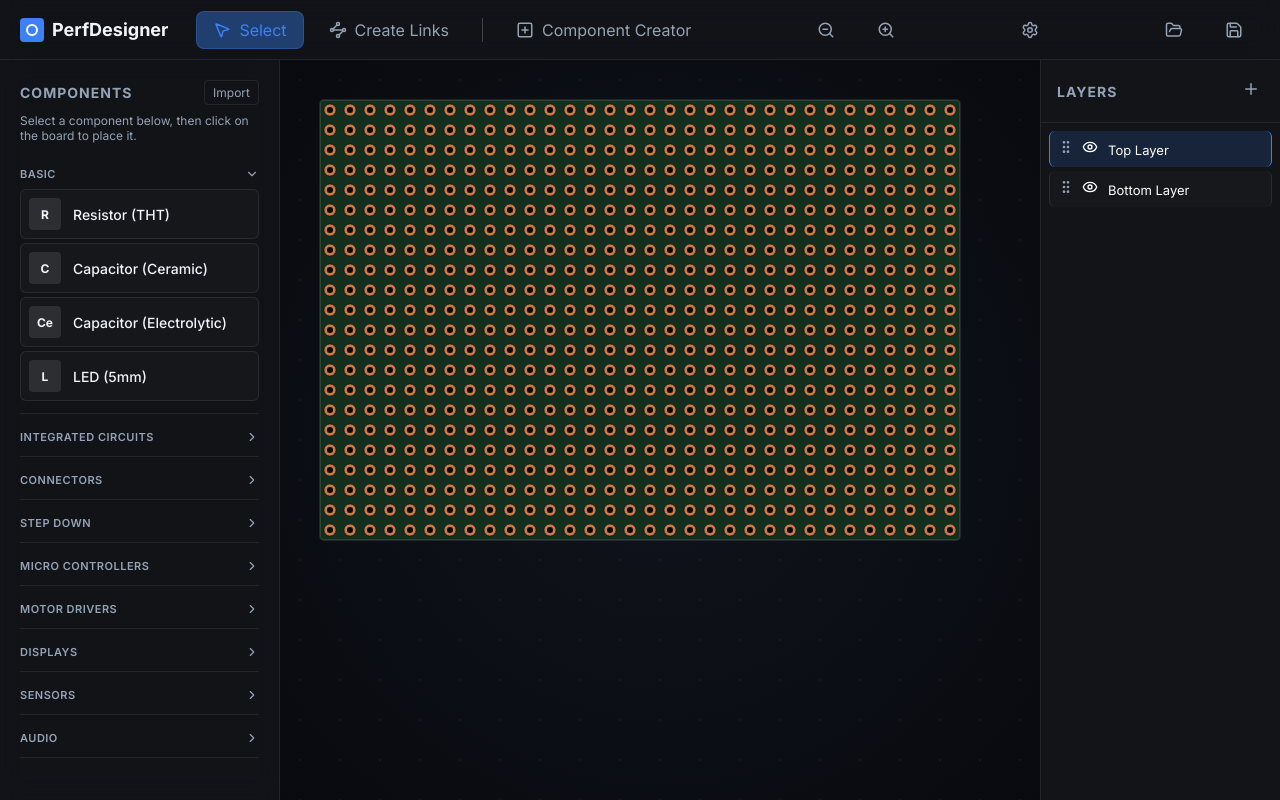
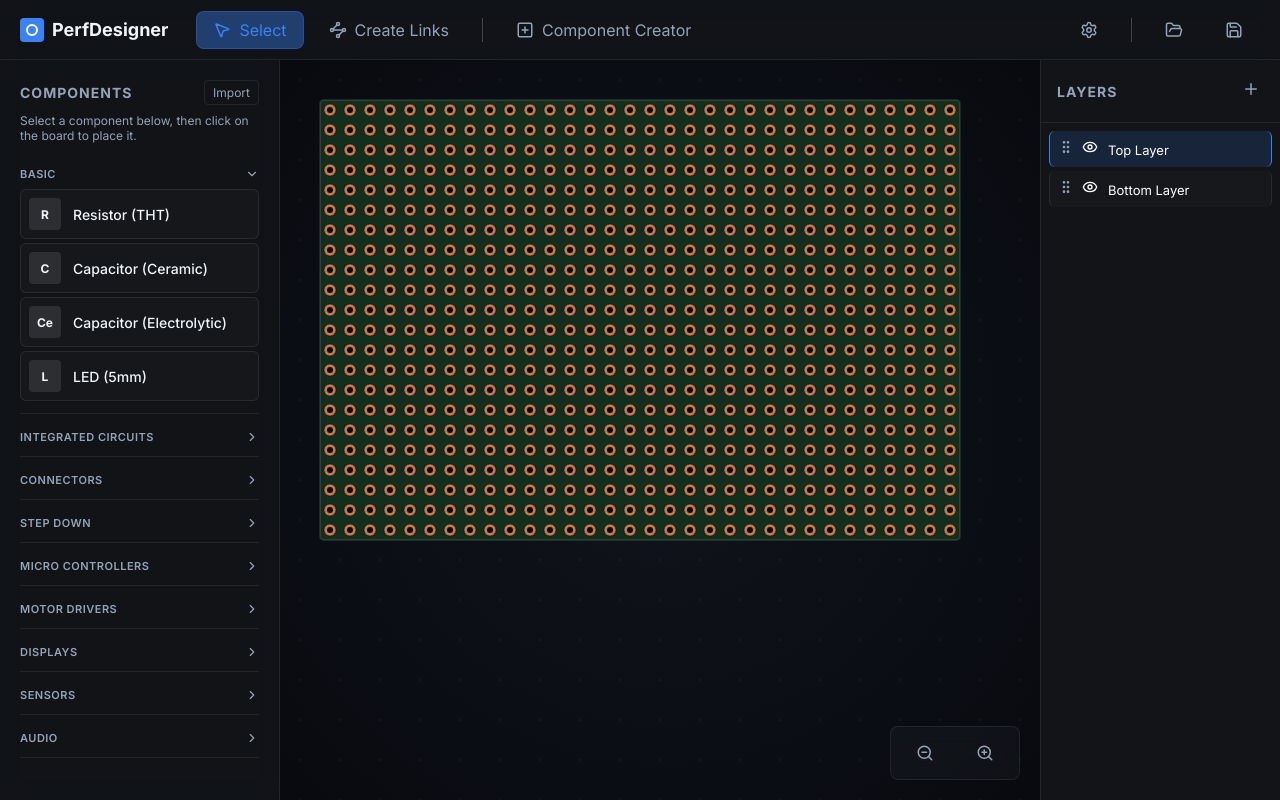
Before and after one commit to jaysonragasa/perfdesigner, a React (Vite) app: page / in a window 1280 px wide. Built offline with nearby package versions, Linux system fonts and the light colour scheme.

Commit message:
feat: move zoom buttons to canvas and settings to right group

```diff
--- a/src/App.jsx
+++ b/src/App.jsx
@@ -1,4 +1,5 @@
 import React, { useState, useEffect } from 'react';
+import { ZoomIn, ZoomOut } from 'lucide-react';
 import './App.css';
 import Board, { getComponentPads } from './components/Board';
 import Toolbar from './components/Toolbar';
@@ -339,6 +340,22 @@ function App() {
               }
             }}
           />
+            <div style={{ position: 'absolute', bottom: '20px', right: '20px', display: 'flex', gap: '8px', background: 'var(--bg-panel)', padding: '8px', borderRadius: '8px', backdropFilter: 'blur(10px)', border: '1px solid var(--border-subtle)', zIndex: 10 }}>
+              <button
+                className="tool-btn"
+                title="Zoom Out"
+                onClick={() => setBoardTransform(prev => ({ ...prev, scale: Math.max(0.2, prev.scale * 0.9) }))}
+              >
+                <ZoomOut size={18} />
+              </button>
+              <button
+                className="tool-btn"
+                title="Zoom In"
+                onClick={() => setBoardTransform(prev => ({ ...prev, scale: Math.min(5, prev.scale * 1.1) }))}
+              >
+                <ZoomIn size={18} />
+              </button>
+            </div>
         </div>
         <LayersPanel
           layers={layers}
--- a/src/components/Toolbar.jsx
+++ b/src/components/Toolbar.jsx
@@ -82,22 +82,7 @@ const Toolbar = ({ activeLayerId, activeTool, setActiveTool, setActiveLinkId, se
       </div>
 
 
-      <div className="toolbar-group">
-        <button
-          className="tool-btn"
-          title="Zoom Out"
-          onClick={() => setBoardTransform && setBoardTransform(prev => ({ ...prev, scale: Math.max(0.2, prev.scale * 0.9) }))}
-        >
-          <ZoomOut size={18} />
-        </button>
-        <button
-          className="tool-btn"
-          title="Zoom In"
-          onClick={() => setBoardTransform && setBoardTransform(prev => ({ ...prev, scale: Math.min(5, prev.scale * 1.1) }))}
-        >
-          <ZoomIn size={18} />
-        </button>
-      </div>
+
 
       <div className="toolbar-group">
         <button
@@ -107,9 +92,7 @@ const Toolbar = ({ activeLayerId, activeTool, setActiveTool, setActiveLinkId, se
         >
           <Settings size={18} />
         </button>
-      </div>
-
-      <div className="toolbar-group">
+        <div style={{ width: '1px', height: '24px', background: 'var(--border-active)', margin: '0 8px' }}></div>
         <label className="tool-btn" title="Open Design" style={{ cursor: 'pointer', margin: 0 }}>
           <FolderOpen size={18} />
           <input type="file" accept=".json" style={{ display: 'none' }} onChange={onOpenDesign} />
```
